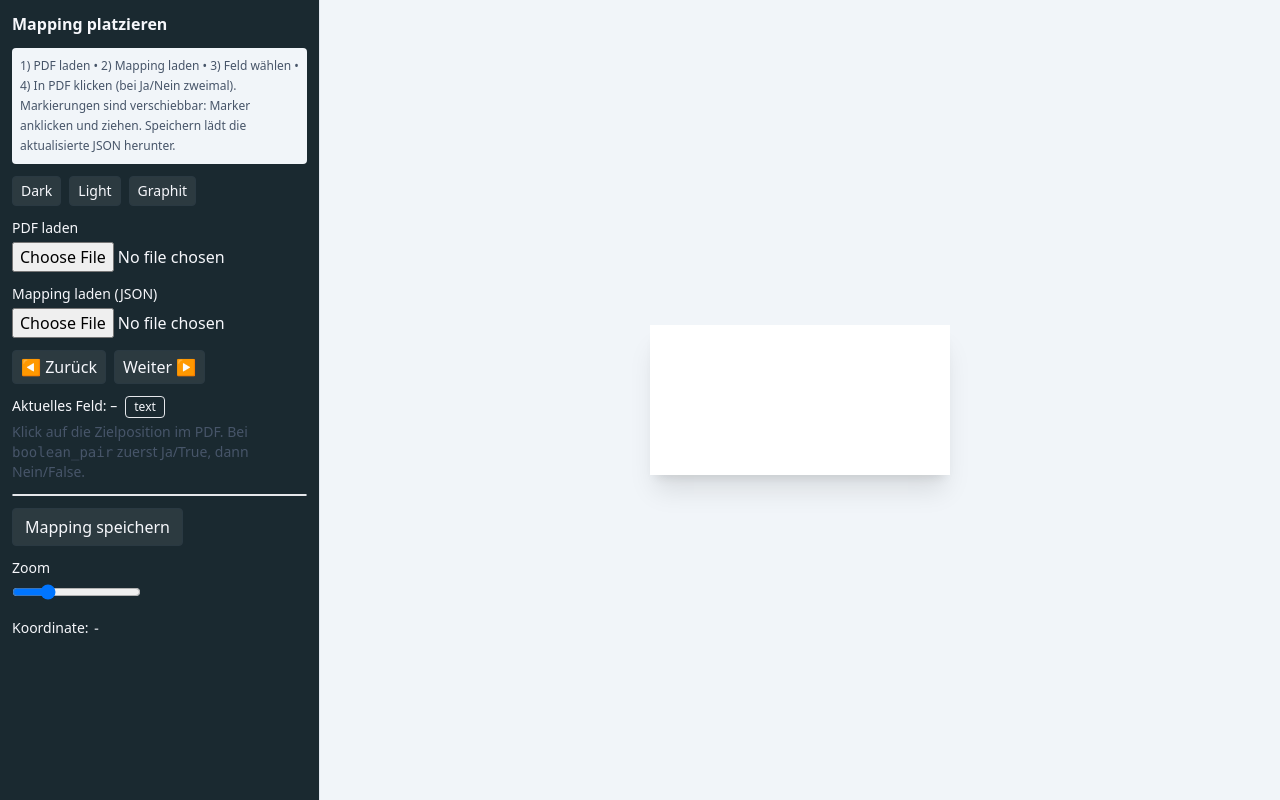
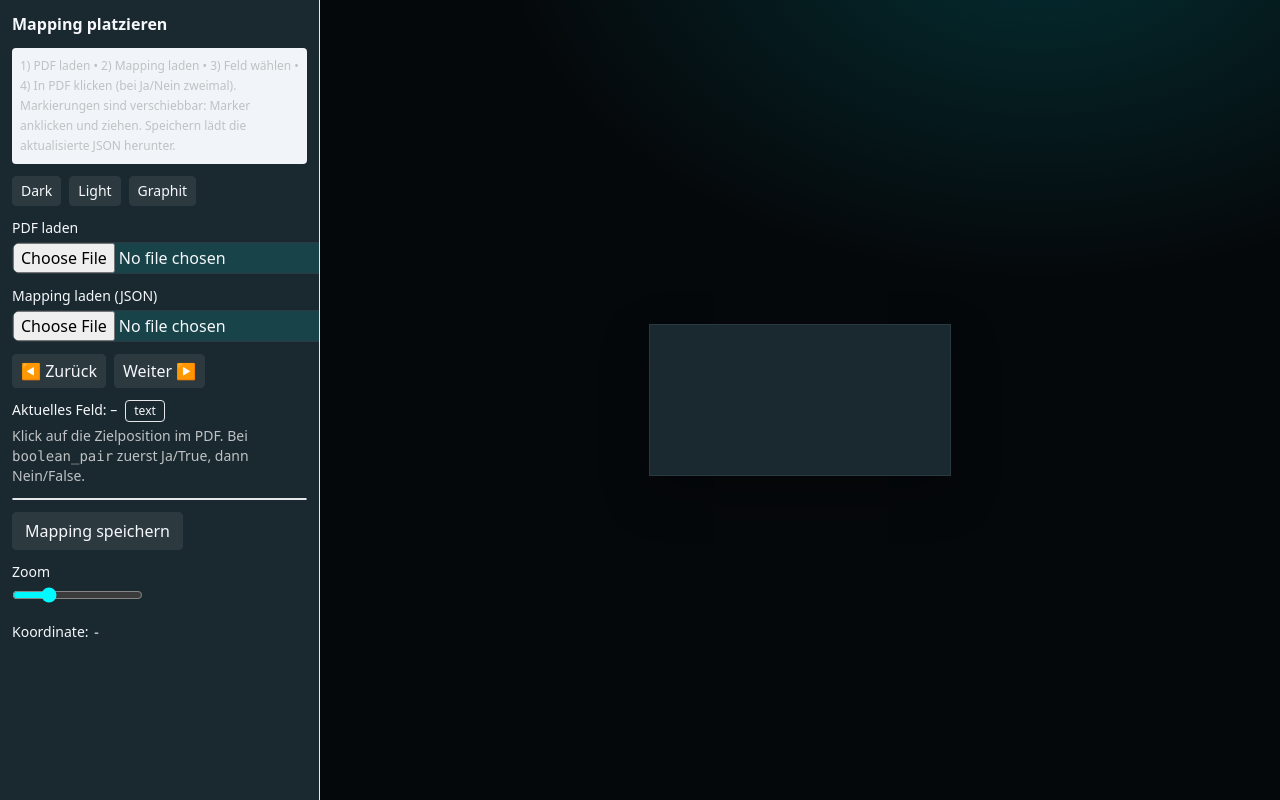
Before and after one commit to promptarchitekt/dev-pdf-mapping-app, a Next.js app: page / in a window 1280 px wide. Built offline with nearby package versions, Linux system fonts and the light colour scheme.

Commit message:
style(ui): apply CI dark backgrounds, tokenized inputs, non-white canvas frame

```diff
--- a/app/globals.css
+++ b/app/globals.css
@@ -13,7 +13,23 @@ body {
 
 /* basic theming for layout */
 aside { background: var(--color-surface-card); border-color: var(--color-border-primary); }
-.badge { background: var(--color-action-tertiary); border-color: var(--color-border-primary); }
-button { background: var(--color-action-tertiary); border-color: var(--color-border-primary); color: var(--color-text-primary); }
+.badge { background: var(--color-action-tertiary); border-color: var(--color-border-primary); color: var(--color-text-primary); }
+button { background: var(--color-action-tertiary); border: 1px solid var(--color-border-primary); color: var(--color-text-primary); border-radius: var(--effect-radius-sm); }
 button:hover { border-color: var(--color-action-primary); box-shadow: var(--effect-shadow-border); }
-input[type="file"], input[type="range"] { color: var(--color-text-primary); }
+
+/* inputs */
+input[type="file"], input[type="range"], input[type="text"], select {
+  color: var(--color-text-primary);
+  background: var(--color-action-secondary);
+  border: 1px solid var(--color-border-primary);
+  border-radius: var(--effect-radius-sm);
+}
+input[type="range"] { accent-color: var(--color-action-primary); }
+
+/* helper tones */
+.text-slate-600 { color: var(--color-text-secondary) !important; }
+.hover\:bg-slate-50:hover { background: color-mix(in srgb, var(--color-action-secondary) 45%, transparent) !important; }
+
+/* main canvas area */
+.app-main { background: radial-gradient(900px 600px at 75% -10%, var(--color-base-cyan-soft), transparent 60%), var(--color-surface-body); }
+.pdf-frame { background: var(--color-surface-card); border: 1px solid var(--color-border-primary); box-shadow: var(--effect-shadow-card); }
--- a/components/PdfMapper.tsx
+++ b/components/PdfMapper.tsx
@@ -259,10 +259,10 @@ export default function PdfMapper() {
         <div className="text-sm">Koordinate: <code>{hoverXY ? `x=${hoverXY.x}, y=${hoverXY.y}` : '-'}</code></div>
       </aside>
 
-      <main className="grid place-items-center bg-slate-100">
-        <div className="bg-white shadow-xl relative">
+      <main className="app-main grid place-items-center">
+        <div className="pdf-frame relative">
           {fallbackUrl ? (
-            <embed src={`${fallbackUrl}#zoom=page-width`} type="application/pdf" className="w-[900px] h-[1200px] border" />
+            <embed src={`${fallbackUrl}#zoom=page-width`} type="application/pdf" className="w-[900px] h-[1200px]" />
           ) : (
             <>
               <canvas ref={canvasRef} className="block" />
```
